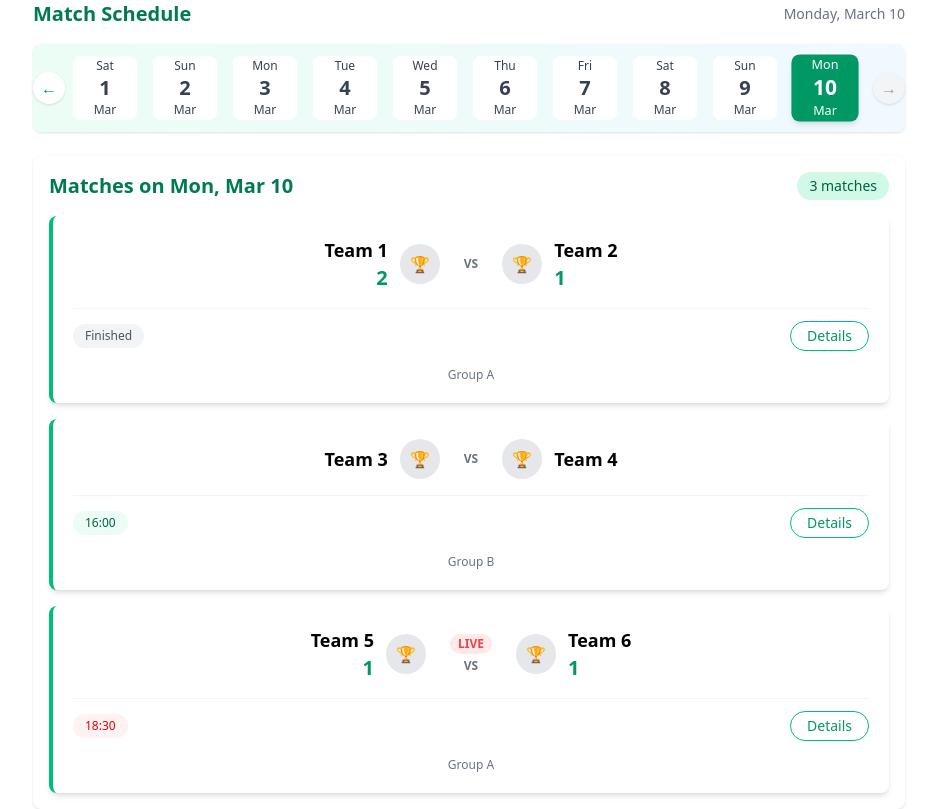
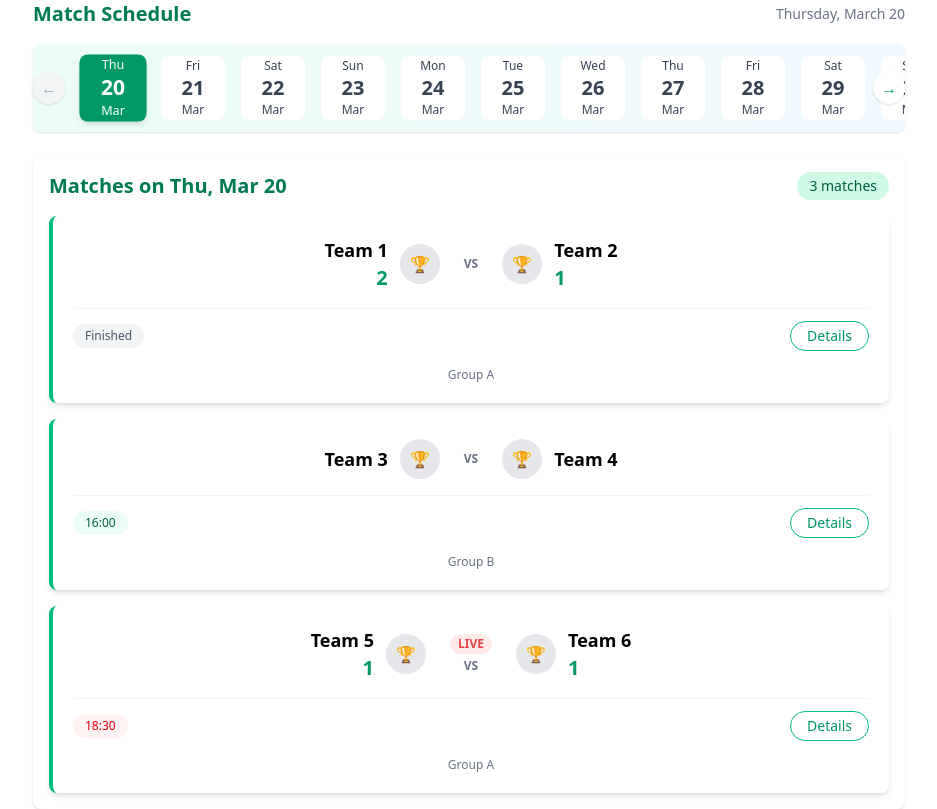
Before and after one commit to ElMajdoubraed/Jci-Ramadan-Tournament, a Next.js app: page /matches in a window 1280 px wide. Shown: the whole page, without its empty margins (171-1108 px from the left). Built offline with nearby package versions, Linux system fonts and the light colour scheme.

Commit message:
update date

```diff
--- a/src/app/matches/page.tsx
+++ b/src/app/matches/page.tsx
@@ -3,8 +3,8 @@ import { useState, useEffect, useRef } from 'react';
 import MatchList from './matchList';
 
 function Matches() {
-  const startDate = new Date('2025-03-01');
-  const endDate = new Date('2025-03-10');
+  const startDate = new Date('2025-03-20');
+  const endDate = new Date('2025-03-30');
 
    // Generate dates array
    const dates: Date[] = [];
```
